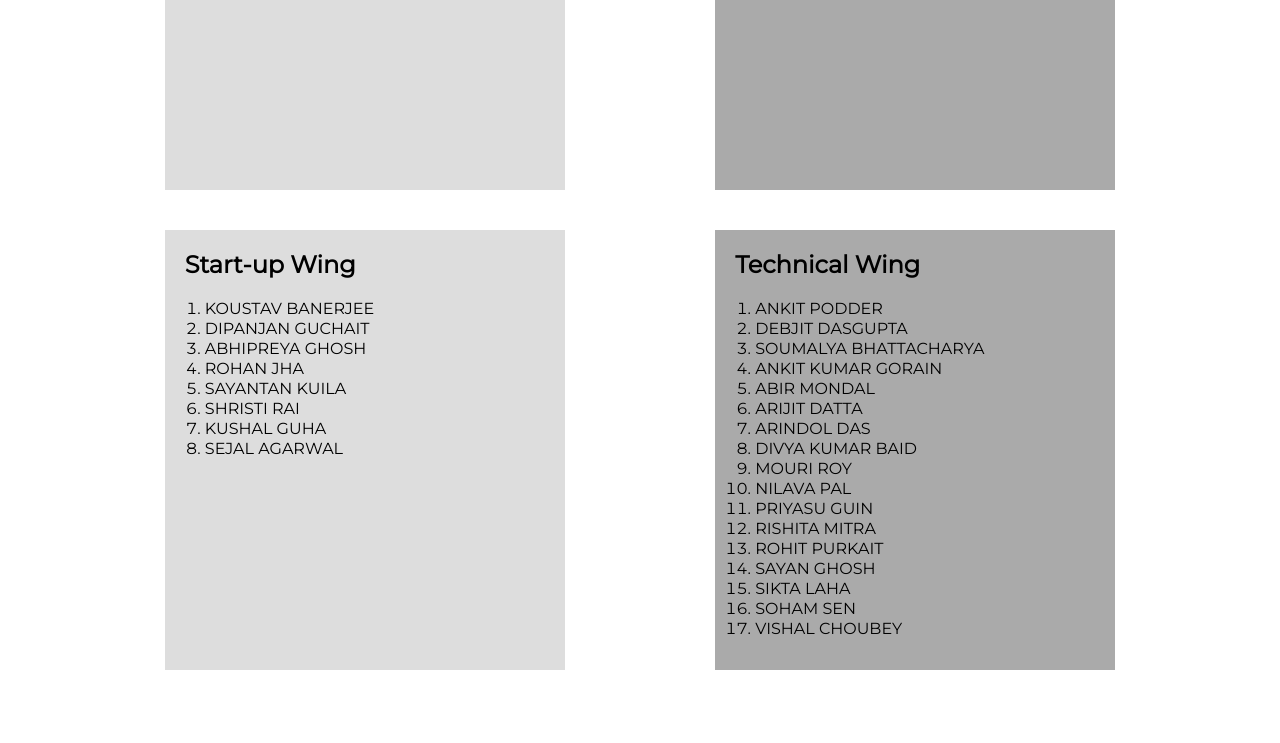
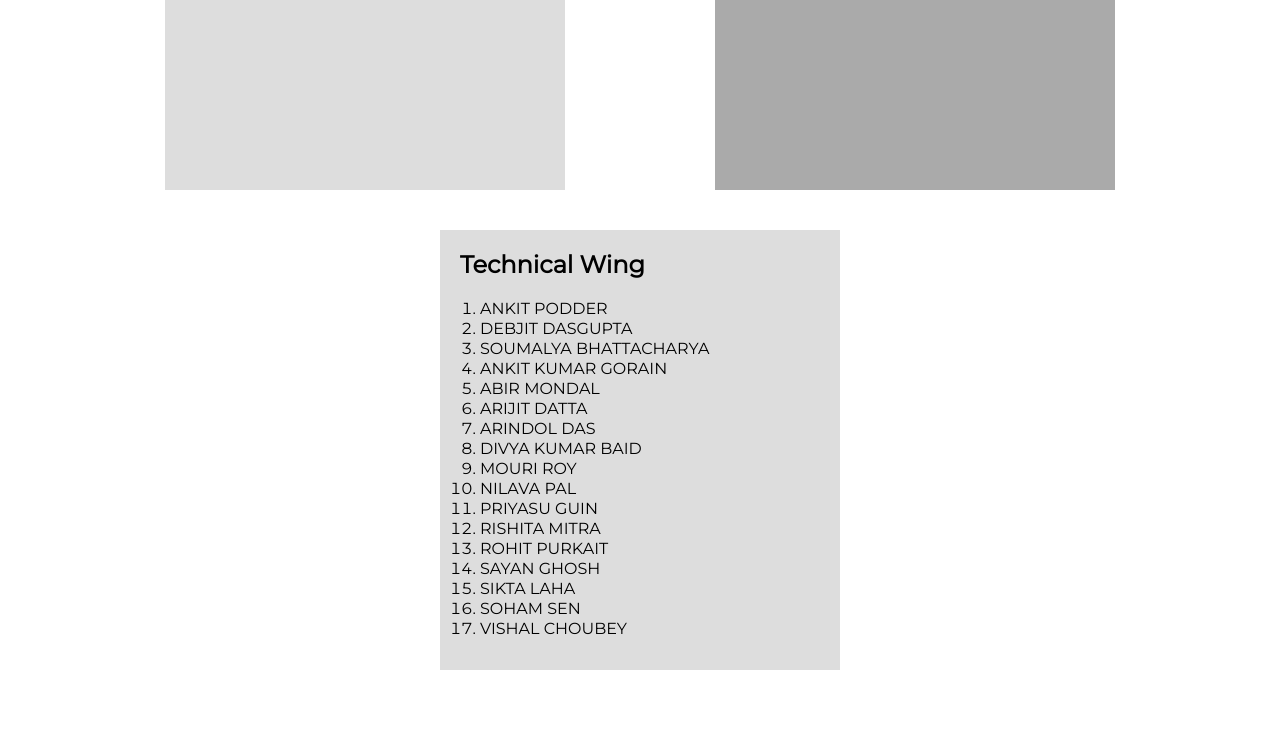
Before and after one commit to ANKITPODDER2000/IICSITE, a plain HTML site: page team.html in a window 1280 px wide. Shown: the part 4208-4951 px from the top of the page. Drawn offline with Linux system fonts and the light colour scheme.

Commit message:
delete duplicate block

```diff
--- a/team.html
+++ b/team.html
@@ -284,19 +284,6 @@
                 </ol>
             </div>
             <div>
-                <h1>Start-up Wing</h1>
-                <ol>
-                    <li>Koustav Banerjee</li>
-                    <li>Dipanjan Guchait</li>
-                    <li>Abhipreya Ghosh</li>
-                    <li>Rohan Jha</li>
-                    <li>Sayantan Kuila</li>
-                    <li>Shristi Rai</li>
-                    <li>Kushal Guha</li>
-                    <li>Sejal Agarwal</li>
-                </ol>
-            </div>
-            <div>
                 <h1>Technical Wing</h1>
                 <ol>
                     <li>Ankit Podder</li>
```
